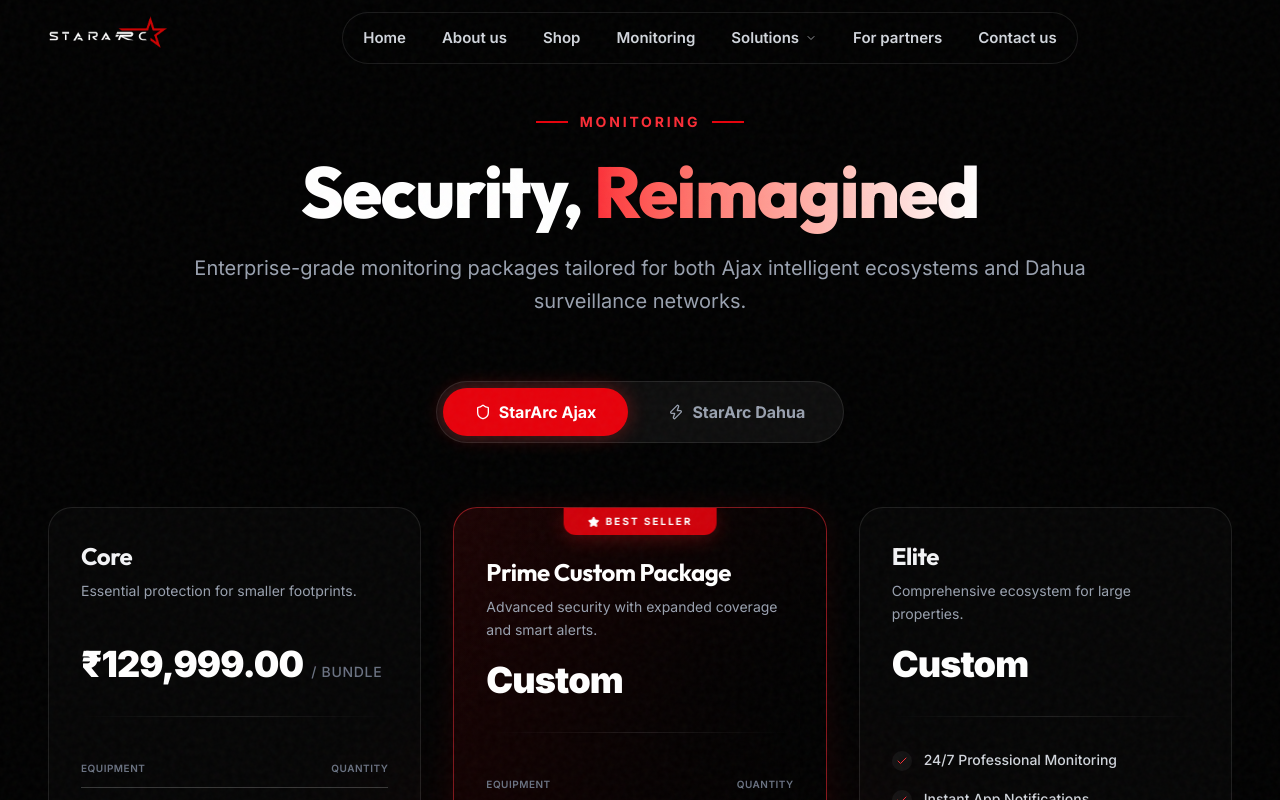
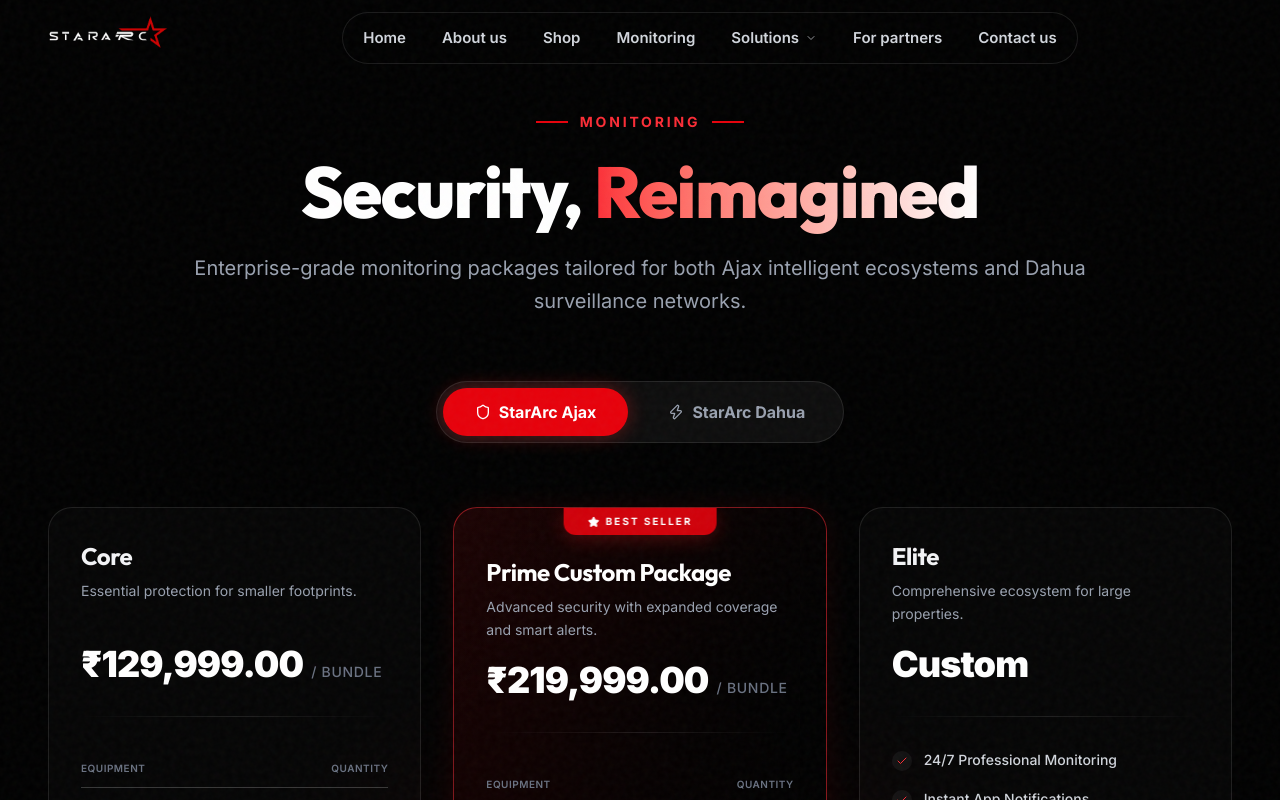
Before and after one commit to stararcglobalsolutions-max/star, a Next.js app: page /monitoring-packages in a window 1280 px wide. Shown: the top 800 px of the page. Built offline with nearby package versions, Linux system fonts and the light colour scheme.

Commit message:
feat: update Prime Custom Package price to ₹219,999.00

```diff
--- a/src/app/monitoring-packages/page.tsx
+++ b/src/app/monitoring-packages/page.tsx
@@ -34,7 +34,7 @@
     name: "Prime Custom Package",
     popular: true,
     desc: "Advanced security with expanded coverage and smart alerts.",
-    price: "Custom",
+    price: "₹219,999.00",
     isTableLayout: true,
     equipment: [
       { name: "Hub 4G (8IN)", qty: 1 },
```
